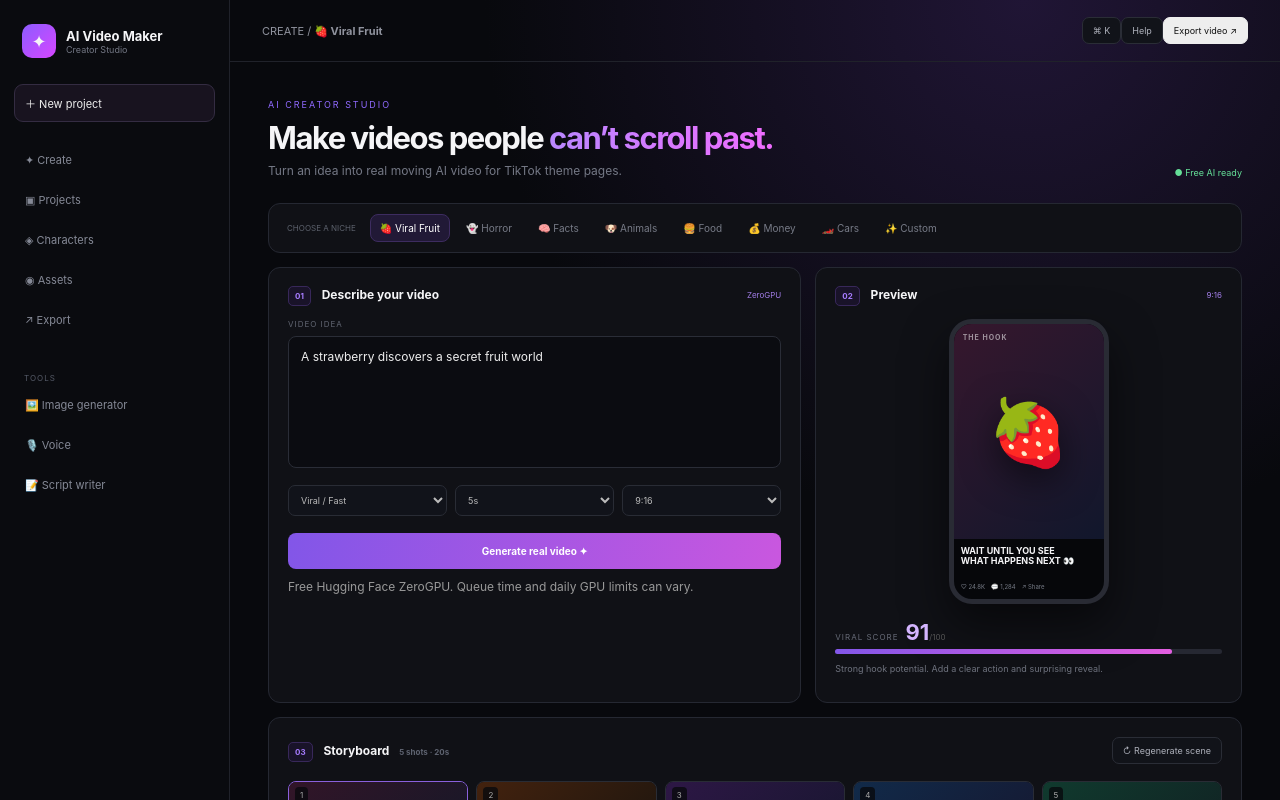
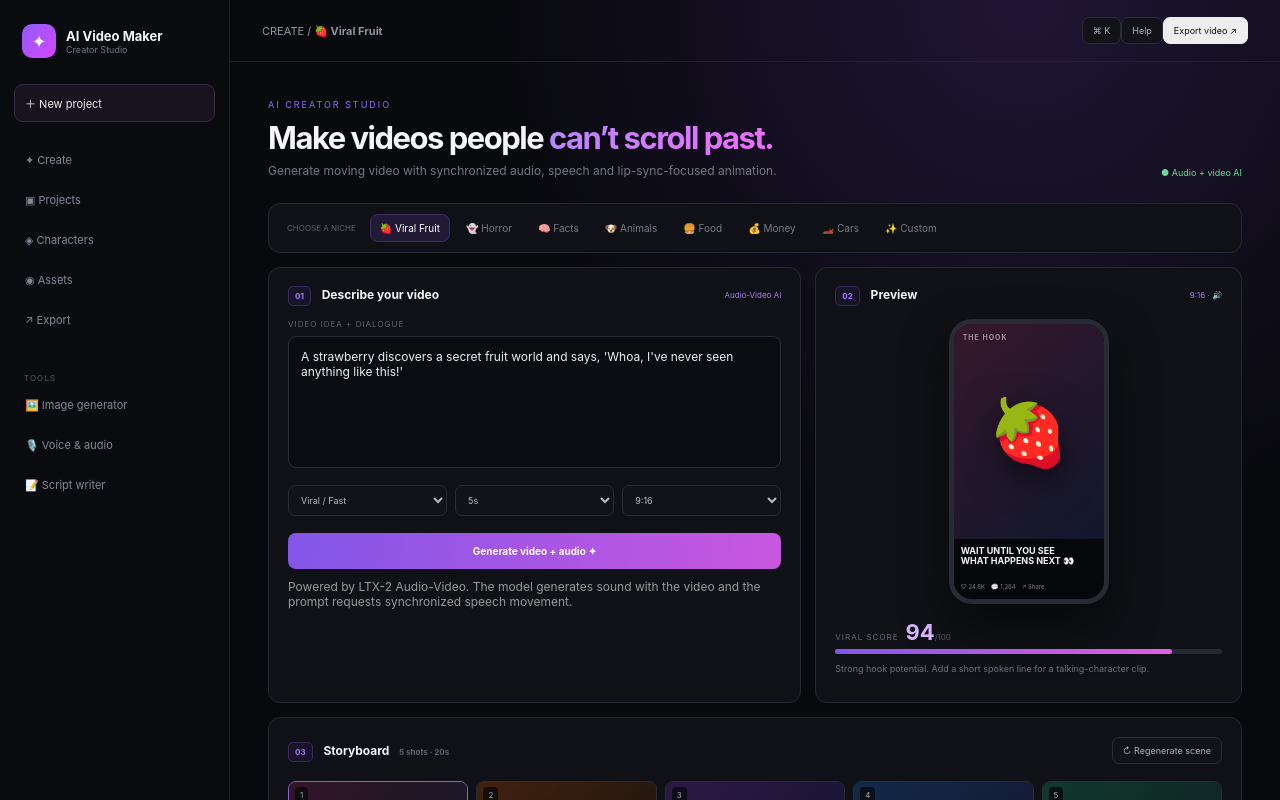
Before and after one commit to gautamkakarla-creator/AI-video-maker, a Next.js app: page / in a window 1280 px wide. Shown: the top 800 px of the page. Built offline with nearby package versions, Linux system fonts and the light colour scheme.

Commit message:
Switch generator to LTX-2 audio video model

```diff
--- a/app/page.tsx
+++ b/app/page.tsx
@@ -11,17 +11,13 @@ const initial: Scene[] = [
   { id: 4, title: "The payoff", duration: "12–17s", shot: "Dynamic hero shot", color: "blue" },
   { id: 5, title: "The loop", duration: "17–20s", shot: "Fast push-in", color: "green" },
 ];
-const HF_SPACE = "https://lightricks-ltx-video-distilled.hf.space";
-const NEGATIVE = "worst quality, blurry, frozen frame, still image, slideshow, static subject, static camera, no motion, jitter, flicker, warped anatomy, duplicate subject, watermark";
+const HF_SPACE = "https://lightricks-ltx-2-distilled.hf.space";
 
 function extractVideoUrl(value: unknown): string | null {
   if (!value) return null;
   if (typeof value === "string") {
     if (/^https?:\/\//i.test(value)) return value;
-    if (/\.mp4(?:$|\?)/i.test(value) || value.startsWith("/tmp/")) {
-      const path = value.startsWith("/") ? value : `/${value}`;
-      return `${HF_SPACE}/gradio_api/file=${path}`;
-    }
+    if (/\.(mp4|webm|mov)(?:$|\?)/i.test(value) || value.startsWith("/tmp/")) return `${HF_SPACE}/gradio_api/file=${value.startsWith("/") ? value : `/${value}`}`;
     return null;
   }
   if (Array.isArray(value)) { for (const item of value) { const found = extractVideoUrl(item); if (found) return found; } }
@@ -30,17 +26,13 @@ function extractVideoUrl(value: unknown): string | null {
 }
 
 function buildPrompt(theme: string, idea: string, style: string) {
-  const movement = style === "Cinematic"
-    ? "slow cinematic dolly-in, subject walks naturally, subtle head turn, blinking, cloth and environmental movement, realistic depth and parallax"
-    : style === "Funny"
-      ? "fast expressive body movement, clear reaction, exaggerated but coherent facial expression, quick camera push-in"
-      : "continuous walking or gesturing, blinking, turning, reacting, camera tracking forward, moving particles and environment";
-  return `Create a REAL MOVING VIDEO, not a still image, for a viral vertical TikTok. IDEA: ${idea}. NICHE: ${theme}. ACTION: ${movement}. The main subject must visibly change position and perform a clear action from the first frame to the last. The camera must also move. Start with a strong visual hook, build motion through the middle, include a visible reveal or reaction, and finish on a memorable frame. One coherent continuous shot, temporal consistency, stable identity, realistic motion, detailed textures, cinematic lighting, polished social-media quality, 9:16 portrait composition.`;
+  const movement = style === "Cinematic" ? "slow cinematic dolly-in, natural walking, head turns, blinking, cloth and environmental movement" : style === "Funny" ? "fast expressive body movement, clear reactions, animated facial expressions and quick camera movement" : "continuous walking or gesturing, blinking, turning, reacting, camera tracking and moving environment";
+  return `Create a REAL MOVING AUDIO-VISUAL VIDEO for a viral vertical TikTok. IDEA: ${idea}. NICHE: ${theme}. ACTION: ${movement}. Generate synchronized natural audio including character speech, sound effects and background music. If a character speaks, make the spoken words audible and synchronize the character's mouth, jaw and facial expressions to the speech with visible natural lip movement. Keep the character identity consistent. The subject must visibly move from the first frame to the last. Use a strong hook, clear action, surprising reveal and memorable ending. Cinematic lighting, realistic motion, temporal consistency, detailed textures, 9:16 portrait composition.`;
 }
 
 export default function Home() {
   const [theme, setTheme] = useState(themes[0]);
-  const [prompt, setPrompt] = useState("A strawberry discovers a secret fruit world");
+  const [prompt, setPrompt] = useState("A strawberry discovers a secret fruit world and says, 'Whoa, I've never seen anything like this!' ");
   const [style, setStyle] = useState("Viral / Fast");
   const [duration, setDuration] = useState("5s");
   const [scenes, setScenes] = useState(initial);
@@ -53,17 +45,17 @@ export default function Home() {
 
   async function generate() {
     if (!prompt.trim()) { setError("Describe what you want to happen first."); return; }
-    setGenerating(true); setVideoUrl(""); setError(""); setStatus("Joining the free AI queue…");
+    setGenerating(true); setVideoUrl(""); setError(""); setStatus("Joining the audio-video AI queue…");
     try {
       const seconds = Number.parseFloat(duration) || 5;
-      const data = [buildPrompt(theme, prompt.trim(), style), NEGATIVE, null, null, 896, 512, "text-to-video", seconds, 9, Math.floor(Math.random() * 2147483647), true, 1, false];
-      const start = await fetch(`${HF_SPACE}/gradio_api/call/text_to_video`, { method: "POST", headers: { "Content-Type": "application/json" }, body: JSON.stringify({ data }) });
+      const data = [null, buildPrompt(theme, prompt.trim(), style), seconds, true, Math.floor(Math.random() * 2147483647), true, 896, 512];
+      const start = await fetch(`${HF_SPACE}/gradio_api/call/generate_video`, { method: "POST", headers: { "Content-Type": "application/json" }, body: JSON.stringify({ data }) });
       const startText = await start.text();
       if (!start.ok) throw new Error(startText || `Hugging Face returned ${start.status}.`);
       const eventId = JSON.parse(startText).event_id;
-      if (!eventId) throw new Error("The free AI queue did not return a job ID.");
-      setStatus("Rendering real moving frames…");
-      const result = await fetch(`${HF_SPACE}/gradio_api/call/text_to_video/${encodeURIComponent(eventId)}`);
+      if (!eventId) throw new Error("The audio-video queue did not return a job ID.");
+      setStatus("Generating moving video + audio + speech…");
+      const result = await fetch(`${HF_SPACE}/gradio_api/call/generate_video/${encodeURIComponent(eventId)}`);
       if (!result.ok || !result.body) throw new Error(`The free GPU result stream failed (${result.status}).`);
       const reader = result.body.getReader(); const decoder = new TextDecoder(); let buffer = ""; let output: string | null = null;
       while (true) {
@@ -74,14 +66,14 @@ export default function Home() {
           const line = event.split("\n").find((x) => x.startsWith("data:")); if (!line) continue;
           const raw = line.slice(5).trim(); if (!raw) continue;
           let parsed: unknown; try { parsed = JSON.parse(raw); } catch { continue; }
-          if (event.includes("error")) throw new Error(typeof parsed === "string" ? parsed : "The free video model failed. Try again when the queue is less busy.");
+          if (event.includes("error")) throw new Error(typeof parsed === "string" ? parsed : "The audio-video model failed. Try again when the queue is less busy.");
           const found = extractVideoUrl(parsed); if (found) output = found;
-          if (event.includes("generating")) setStatus("AI is generating motion frame by frame…");
-          if (event.includes("complete")) setStatus("Finishing the MP4…");
+          if (event.includes("generating")) setStatus("Rendering frames and synchronized audio…");
+          if (event.includes("complete")) setStatus("Finishing the MP4 with audio…");
         }
       }
       if (!output) throw new Error("The model finished without returning a playable MP4.");
-      setVideoUrl(output); setStatus("Video ready! 🎉");
+      setVideoUrl(output); setStatus("Video + audio ready! 🎉");
     } catch (e) { setError(e instanceof Error ? e.message : "Generation failed. Please try again."); setStatus(""); }
     finally { setGenerating(false); }
   }
@@ -90,13 +82,13 @@ export default function Home() {
   function newProject() { setPrompt(""); setVideoUrl(""); setError(""); setStatus(""); setScenes(initial); setActive(1); }
 
   return <main className="shell">
-    <aside className="sidebar"><div className="brand"><div className="logo">✦</div><div><b>AI Video Maker</b><small>Creator Studio</small></div></div><button className="new" onClick={newProject}>＋ New project</button><nav>{["✦ Create", "▣ Projects", "◈ Characters", "◉ Assets", "↗ Export"].map((x) => <button className="nav" key={x}>{x}</button>)}</nav><div className="tools"><small>TOOLS</small><button className="nav">🖼️ Image generator</button><button className="nav">🎙️ Voice</button><button className="nav">📝 Script writer</button></div><div className="credits">Free GPU <b>ZeroGPU</b><div className="meter"><i /></div><small>Free daily quota • no Replicate billing</small></div></aside>
+    <aside className="sidebar"><div className="brand"><div className="logo">✦</div><div><b>AI Video Maker</b><small>Creator Studio</small></div></div><button className="new" onClick={newProject}>＋ New project</button><nav>{["✦ Create", "▣ Projects", "◈ Characters", "◉ Assets", "↗ Export"].map((x) => <button className="nav" key={x}>{x}</button>)}</nav><div className="tools"><small>TOOLS</small><button className="nav">🖼️ Image generator</button><button className="nav">🎙️ Voice & audio</button><button className="nav">📝 Script writer</button></div><div className="credits">Free GPU <b>ZeroGPU</b><div className="meter"><i /></div><small>Audio + video • no Replicate billing</small></div></aside>
     <section className="workspace"><header><span>CREATE / <b>{theme}</b></span><div><button>⌘ K</button><button>Help</button><button className="export" disabled={!videoUrl} onClick={() => videoUrl && window.open(videoUrl, "_blank")}>Export video ↗</button></div></header><div className="content">
-      <div className="hero"><div><small>AI CREATOR STUDIO</small><h1>Make videos people <em>can’t scroll past.</em></h1><p>Turn an idea into real moving AI video for TikTok theme pages.</p></div><span>● Free AI ready</span></div>
+      <div className="hero"><div><small>AI CREATOR STUDIO</small><h1>Make videos people <em>can’t scroll past.</em></h1><p>Generate moving video with synchronized audio, speech and lip-sync-focused animation.</p></div><span>● Audio + video AI</span></div>
       <div className="themes"><small>CHOOSE A NICHE</small>{themes.map((t) => <button className={theme === t ? "selected" : ""} onClick={() => setTheme(t)} key={t}>{t}</button>)}</div>
-      <div className="grid"><section className="panel"><div className="head"><h2><i>01</i> Describe your video</h2><span>ZeroGPU</span></div><label>VIDEO IDEA</label><textarea value={prompt} onChange={(e) => setPrompt(e.target.value)} placeholder="e.g. A baby banana escapes a supermarket…" /><div className="controls"><select value={style} onChange={(e) => setStyle(e.target.value)}><option>Viral / Fast</option><option>Cinematic</option><option>Funny</option></select><select value={duration} onChange={(e) => setDuration(e.target.value)}><option>3s</option><option>5s</option><option>8s</option></select><select defaultValue="9:16"><option>9:16</option><option>1:1</option><option>16:9</option></select></div><button className="generate" onClick={generate} disabled={generating}>{generating ? status || "Generating…" : "Generate real video ✦"}</button><p style={{ color: "#999", marginTop: 10, fontSize: 12 }}>Free Hugging Face ZeroGPU. Queue time and daily GPU limits can vary.</p>{error && <p style={{ color: "#ff7070", marginTop: 12 }}>{error}</p>}{videoUrl && <p style={{ color: "#70ffb0", marginTop: 12 }}>✓ Real MP4 generated with motion</p>}</section>
-      <section className="panel preview"><div className="head"><h2><i>02</i> Preview</h2><span>9:16</span></div><div className="phone">{videoUrl ? <video key={videoUrl} src={videoUrl} controls autoPlay loop playsInline style={{ width: "100%", height: "100%", objectFit: "cover" }} /> : <><div className={`visual ${activeScene.color}`}><div className="fruit">🍓</div><b>{activeScene.title.toUpperCase()}</b></div><strong>WAIT UNTIL YOU SEE<br />WHAT HAPPENS NEXT 👀</strong><small>♡ 24.8K　💬 1,284　↗ Share</small></>}</div><div className="score"><span>VIRAL SCORE</span><b>91</b><small>/100</small><div><i /></div><p>{videoUrl ? "Moving AI video ready. Preview it, loop it or export the MP4." : "Strong hook potential. Add a clear action and surprising reveal."}</p></div></section></div>
+      <div className="grid"><section className="panel"><div className="head"><h2><i>01</i> Describe your video</h2><span>Audio-Video AI</span></div><label>VIDEO IDEA + DIALOGUE</label><textarea value={prompt} onChange={(e) => setPrompt(e.target.value)} placeholder="Describe the scene and put dialogue in quotes…" /><div className="controls"><select value={style} onChange={(e) => setStyle(e.target.value)}><option>Viral / Fast</option><option>Cinematic</option><option>Funny</option></select><select value={duration} onChange={(e) => setDuration(e.target.value)}><option>3s</option><option>5s</option><option>8s</option></select><select defaultValue="9:16"><option>9:16</option><option>1:1</option><option>16:9</option></select></div><button className="generate" onClick={generate} disabled={generating}>{generating ? status || "Generating…" : "Generate video + audio ✦"}</button><p style={{ color: "#999", marginTop: 10, fontSize: 12 }}>Powered by LTX-2 Audio-Video. The model generates sound with the video and the prompt requests synchronized speech movement.</p>{error && <p style={{ color: "#ff7070", marginTop: 12 }}>{error}</p>}{videoUrl && <p style={{ color: "#70ffb0", marginTop: 12 }}>✓ MP4 generated with audio</p>}</section>
+      <section className="panel preview"><div className="head"><h2><i>02</i> Preview</h2><span>9:16 · 🔊</span></div><div className="phone">{videoUrl ? <video key={videoUrl} src={videoUrl} controls autoPlay loop playsInline style={{ width: "100%", height: "100%", objectFit: "cover" }} /> : <><div className={`visual ${activeScene.color}`}><div className="fruit">🍓</div><b>{activeScene.title.toUpperCase()}</b></div><strong>WAIT UNTIL YOU SEE<br />WHAT HAPPENS NEXT 👀</strong><small>♡ 24.8K　💬 1,284　↗ Share</small></>}</div><div className="score"><span>VIRAL SCORE</span><b>94</b><small>/100</small><div><i /></div><p>{videoUrl ? "Audio-video ready. The MP4 includes generated sound." : "Strong hook potential. Add a short spoken line for a talking-character clip."}</p></div></section></div>
       <section className="panel storyboard"><div className="head"><h2><i>03</i> Storyboard <small>5 shots · 20s</small></h2><button onClick={regenerate}>↻ Regenerate scene</button></div><div className="scenes">{scenes.map((s) => <button className={active === s.id ? "scene active" : "scene"} onClick={() => setActive(s.id)} key={s.id}><div className={`art ${s.color}`}><span>{s.id}</span>🍓</div><b>{s.title}<small>{s.duration}</small></b><small>{s.shot}</small></button>)}</div></section>
-      <div className="bottom"><section className="panel"><div className="head"><h2><i>04</i> Characters</h2><button>＋ Add</button></div><div className="character">🍓 <div><b>Strawberry Hero</b><small>Consistent character · Used in 5 scenes</small></div></div></section><section className="panel"><div className="head"><h2><i>05</i> Sound & captions</h2></div><div className="setting">🎙️ AI voice <select><option>Energetic male</option><option>Energetic female</option></select></div><div className="setting">🎵 Background <select><option>Trending upbeat</option><option>Cinematic</option></select></div><div className="setting">💬 Captions <b>●</b></div></section></div>
+      <div className="bottom"><section className="panel"><div className="head"><h2><i>04</i> Characters</h2><button>＋ Add</button></div><div className="character">🍓 <div><b>Strawberry Hero</b><small>Consistent character · Speech animation ready</small></div></div></section><section className="panel"><div className="head"><h2><i>05</i> Sound & captions</h2></div><div className="setting">🎙️ Generated speech <b>●</b></div><div className="setting">🔊 Sound effects <b>●</b></div><div className="setting">🎵 Background music <b>●</b></div><div className="setting">💬 Captions <b>●</b></div></section></div>
     </div></section></main>;
 }
```
